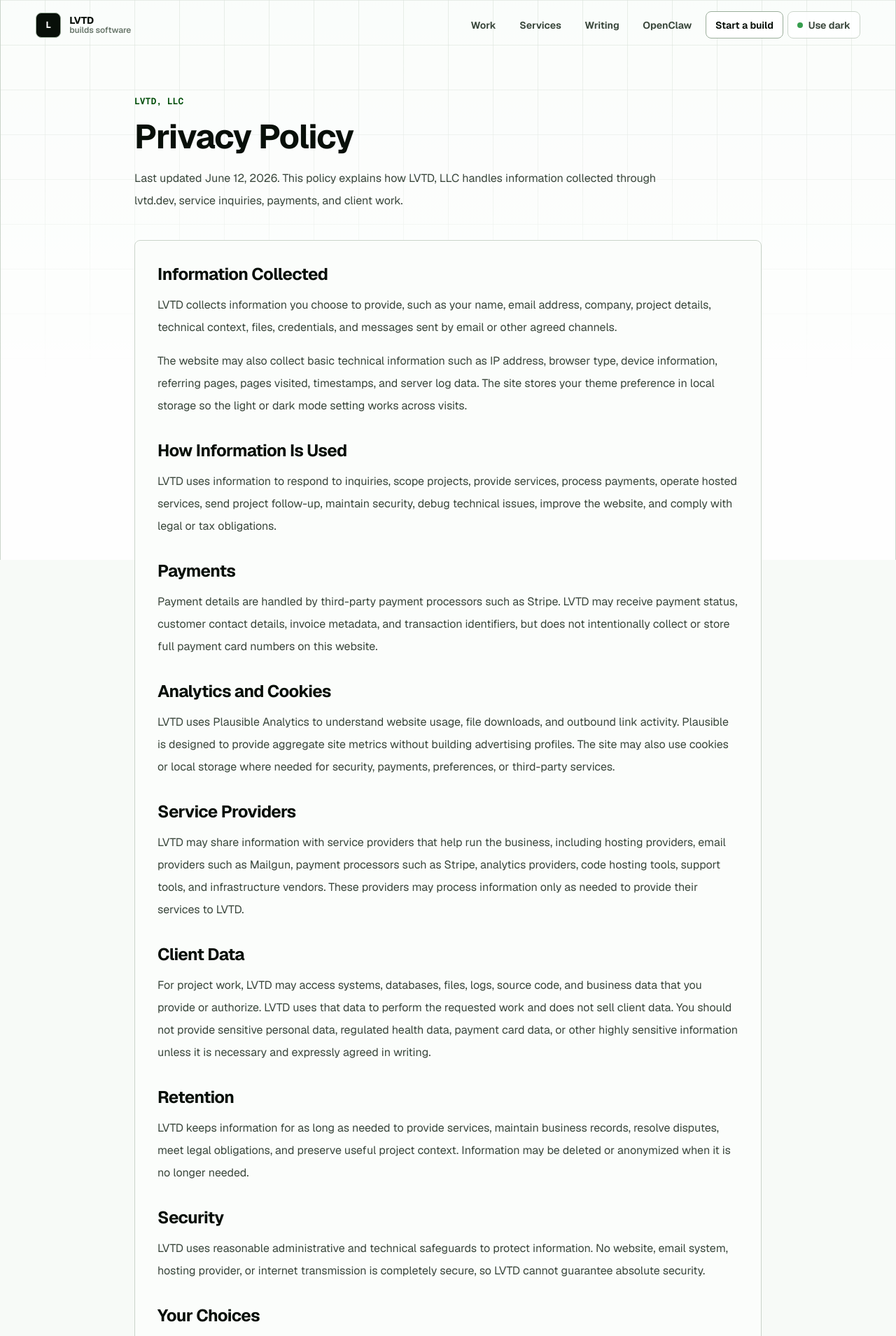
After one commit to LVTD-LLC/lvtd-site, a Django app: page /privacy/ in a window 1280 px wide. The commit adds this page. Shown: the top 1909 px of the page at 70% size. Run offline with Django 5.2, Linux system fonts and the light colour scheme; style sheets or scripts are compiled from the project's sources.

Commit message:
feat: add legal policy pages

```diff
--- a/website/templates/website/base.html
+++ b/website/templates/website/base.html
@@ -113,6 +113,8 @@
           <div class="footer-links">
             <a href="{% url 'blog-list' %}">Writing</a>
             <a href="https://github.com/rasulkireev">GitHub</a>
+            <a href="{% url 'terms-of-service' %}">Terms</a>
+            <a href="{% url 'privacy-policy' %}">Privacy</a>
             <a href="mailto:rasul@lvtd.dev?subject=Project%20inquiry">rasul@lvtd.dev</a>
           </div>
         </div>
--- /dev/null
+++ b/website/templates/website/privacy.html
@@ -0,0 +1,142 @@
+{% extends "website/base.html" %}
+
+{% block title %}Privacy Policy | LVTD{% endblock %}
+{% block description %}Privacy policy for LVTD, including website analytics, service inquiries, payments, email, and project data handling.{% endblock %}
+{% block og_title %}Privacy Policy | LVTD{% endblock %}
+{% block og_description %}Privacy policy for LVTD, including website analytics, service inquiries, payments, email, and project data handling.{% endblock %}
+{% block twitter_title %}Privacy Policy | LVTD{% endblock %}
+{% block twitter_description %}Privacy policy for LVTD, including website analytics, service inquiries, payments, email, and project data handling.{% endblock %}
+{% block structured_data %}
+  {{ block.super }}
+  <script type="application/ld+json">
+    {
+      "@context": "https://schema.org",
+      "@type": "WebPage",
+      "name": "Privacy Policy",
+      "url": "{{ canonical_url }}",
+      "publisher": {
+        "@type": "Organization",
+        "name": "LVTD",
+        "url": "{{ site_url }}/"
+      }
+    }
+  </script>
+{% endblock %}
+
+{% block content %}
+  <article class="mx-auto max-w-4xl py-12 sm:py-16">
+    <header>
+      <p class="section-kicker">LVTD, LLC</p>
+      <h1 class="mt-4 text-4xl font-bold tracking-tight sm:text-5xl" style="color: var(--lvtd-ink);">
+        Privacy Policy
+      </h1>
+      <p class="mt-5 max-w-3xl text-base leading-8 muted">
+        Last updated June 12, 2026. This policy explains how LVTD, LLC handles
+        information collected through lvtd.dev, service inquiries, payments, and
+        client work.
+      </p>
+    </header>
+
+    <section class="surface-card article-body mt-10 p-6 text-base leading-8 sm:p-8" style="color: var(--lvtd-muted);">
+      <h2 class="text-2xl font-bold tracking-tight" style="color: var(--lvtd-ink);">Information Collected</h2>
+      <p class="mt-3">
+        LVTD collects information you choose to provide, such as your name, email
+        address, company, project details, technical context, files, credentials,
+        and messages sent by email or other agreed channels.
+      </p>
+      <p>
+        The website may also collect basic technical information such as IP address,
+        browser type, device information, referring pages, pages visited, timestamps,
+        and server log data. The site stores your theme preference in local storage
+        so the light or dark mode setting works across visits.
+      </p>
+
+      <h2 class="mt-8 text-2xl font-bold tracking-tight" style="color: var(--lvtd-ink);">How Information Is Used</h2>
+      <p class="mt-3">
+        LVTD uses information to respond to inquiries, scope projects, provide
+        services, process payments, operate hosted services, send project follow-up,
+        maintain security, debug technical issues, improve the website, and comply
+        with legal or tax obligations.
+      </p>
+
+      <h2 class="mt-8 text-2xl font-bold tracking-tight" style="color: var(--lvtd-ink);">Payments</h2>
+      <p class="mt-3">
+        Payment details are handled by third-party payment processors such as
+        Stripe. LVTD may receive payment status, customer contact details, invoice
+        metadata, and transaction identifiers, but does not intentionally collect or
+        store full payment card numbers on this website.
+      </p>
+
+      <h2 class="mt-8 text-2xl font-bold tracking-tight" style="color: var(--lvtd-ink);">Analytics and Cookies</h2>
+      <p class="mt-3">
+        LVTD uses Plausible Analytics to understand website usage, file downloads,
+        and outbound link activity. Plausible is designed to provide aggregate site
+        metrics without building advertising profiles. The site may also use
+        cookies or local storage where needed for security, payments, preferences,
+        or third-party services.
+      </p>
+
+      <h2 class="mt-8 text-2xl font-bold tracking-tight" style="color: var(--lvtd-ink);">Service Providers</h2>
+      <p class="mt-3">
+        LVTD may share information with service providers that help run the
+        business, including hosting providers, email providers such as Mailgun,
+        payment processors such as Stripe, analytics providers, code hosting tools,
+        support tools, and infrastructure vendors. These providers may process
+        information only as needed to provide their services to LVTD.
+      </p>
+
+      <h2 class="mt-8 text-2xl font-bold tracking-tight" style="color: var(--lvtd-ink);">Client Data</h2>
+      <p class="mt-3">
+        For project work, LVTD may access systems, databases, files, logs, source
+        code, and business data that you provide or authorize. LVTD uses that data
+        to perform the requested work and does not sell client data. You should not
+        provide sensitive personal data, regulated health data, payment card data,
+        or other highly sensitive information unless it is necessary and expressly
+        agreed in writing.
+      </p>
+
+      <h2 class="mt-8 text-2xl font-bold tracking-tight" style="color: var(--lvtd-ink);">Retention</h2>
+      <p class="mt-3">
+        LVTD keeps information for as long as needed to provide services, maintain
+        business records, resolve disputes, meet legal obligations, and preserve
+        useful project context. Information may be deleted or anonymized when it is
+        no longer needed.
+      </p>
+
+      <h2 class="mt-8 text-2xl font-bold tracking-tight" style="color: var(--lvtd-ink);">Security</h2>
+      <p class="mt-3">
+        LVTD uses reasonable administrative and technical safeguards to protect
+        information. No website, email system, hosting provider, or internet
+        transmission is completely secure, so LVTD cannot guarantee absolute
+        security.
+      </p>
+
+      <h2 class="mt-8 text-2xl font-bold tracking-tight" style="color: var(--lvtd-ink);">Your Choices</h2>
+      <p class="mt-3">
+        You may request access, correction, deletion, or a copy of personal
+        information associated with you, subject to identity verification and legal
+        retention requirements. You can also ask LVTD to stop using your information
+        for non-essential communications.
+      </p>
+
+      <h2 class="mt-8 text-2xl font-bold tracking-tight" style="color: var(--lvtd-ink);">International Processing</h2>
+      <p class="mt-3">
+        LVTD is based in the United States and may use service providers in the
+        United States or other countries. By using the site or services, you
+        understand that information may be processed in those locations.
+      </p>
+
+      <h2 class="mt-8 text-2xl font-bold tracking-tight" style="color: var(--lvtd-ink);">Changes</h2>
+      <p class="mt-3">
+        LVTD may update this policy from time to time. The updated version will be
+        posted on this page with a new last-updated date.
+      </p>
+
+      <h2 class="mt-8 text-2xl font-bold tracking-tight" style="color: var(--lvtd-ink);">Contact</h2>
+      <p class="mt-3">
+        Privacy requests or questions can be sent to
+        <a class="font-bold transition hover:opacity-75" style="color: var(--lvtd-accent-strong);" href="mailto:rasul@lvtd.dev?subject=Privacy%20Policy">rasul@lvtd.dev</a>.
+      </p>
+    </section>
+  </article>
+{% endblock %}
--- a/website/urls.py
+++ b/website/urls.py
@@ -8,6 +8,8 @@ urlpatterns = [
     path("", views.HomePageView.as_view(), name="home"),
     path("blog/", views.BlogListView.as_view(), name="blog-list"),
     path("blog/<slug:slug>/", views.BlogDetailView.as_view(), name="blog-detail"),
+    path("tos/", views.TermsOfServiceView.as_view(), name="terms-of-service"),
+    path("privacy/", views.PrivacyPolicyView.as_view(), name="privacy-policy"),
     path(
         "services/hosted-openclaw/",
         views.HostedOpenClawLearnMoreView.as_view(),
--- a/website/views.py
+++ b/website/views.py
@@ -42,6 +42,8 @@ def sitemap_xml(request: HttpRequest) -> HttpResponse:
         (reverse("home"), "weekly", "1.0"),
         (reverse("blog-list"), "weekly", "0.7"),
         (reverse("hosted-openclaw-learn-more"), "monthly", "0.8"),
+        (reverse("terms-of-service"), "yearly", "0.3"),
+        (reverse("privacy-policy"), "yearly", "0.3"),
     ]
     for path, changefreq, priority in static_urls:
         url = ElementTree.SubElement(urlset, "url")
@@ -102,6 +104,14 @@ class HostedOpenClawLearnMoreView(TemplateView):
             settings.HOSTED_OPENCLAW_DEPOSIT_AMOUNT
         )
         return context
+
+
+class TermsOfServiceView(TemplateView):
+    template_name = "website/terms.html"
+
+
+class PrivacyPolicyView(TemplateView):
+    template_name = "website/privacy.html"
 
 
 @require_POST
```
Also changed, not shown: website/templates/website/terms.html (added, +139 -0 lines), website/tests.py (+45 -0 lines).
